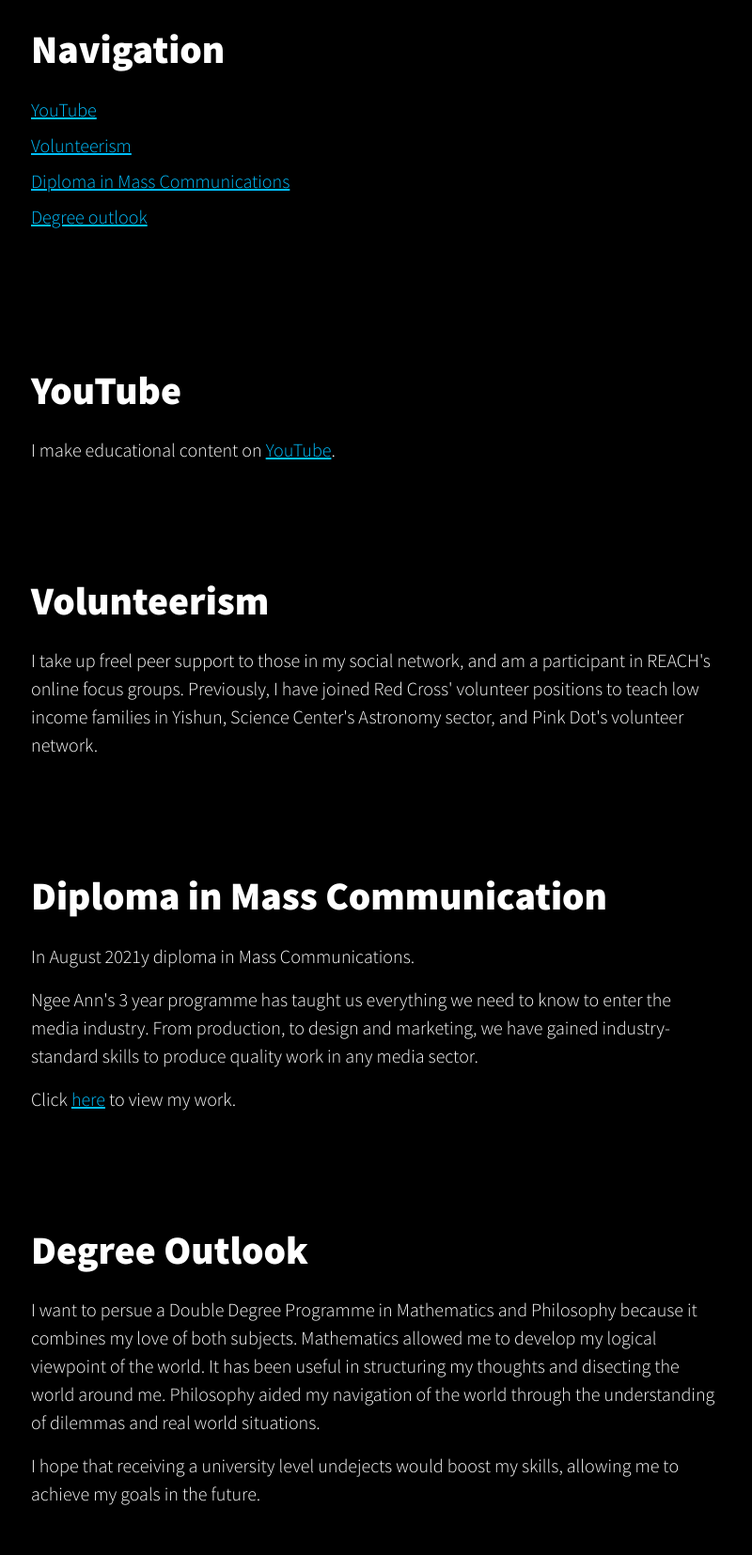
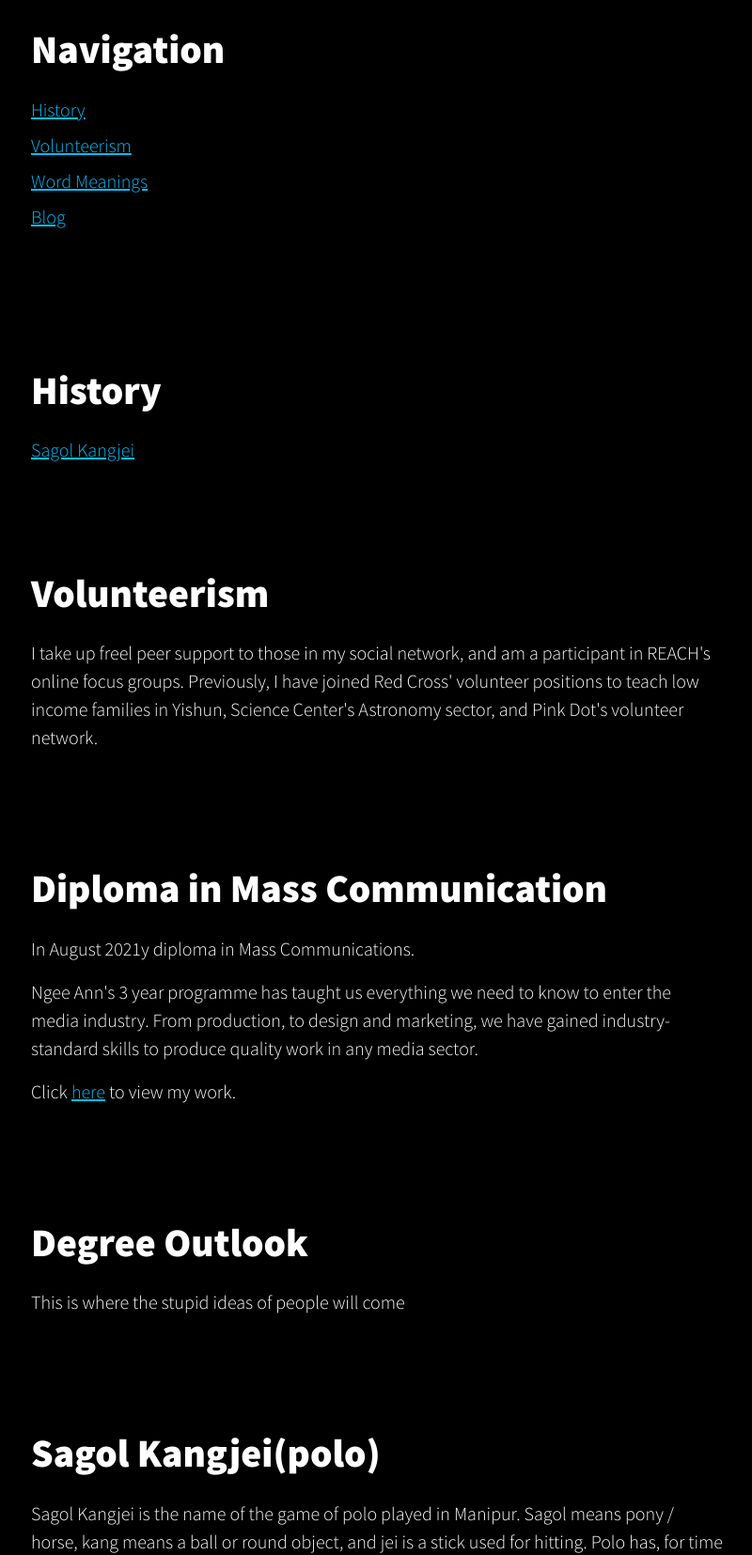
Before and after one commit to langjateam/langja, a plain HTML site: page index.html in a window 1280 px wide. Shown: the part 832-2487 px from the top of the page at 94% size, without its empty margins (239-1039 px from the left). Drawn offline with nearby package versions, Linux system fonts and the light colour scheme.

Commit message:
Update index.html

```diff
--- a/index.html
+++ b/index.html
@@ -130,23 +130,23 @@
         <div class="row">
             <div class="col-lg-8 mx-auto my-5">
                 <h1 class="my-4">Navigation</h1>
-                <p class="my-2"><a href="#YouTube">YouTube</a></p>
+                <p class="my-2"><a href="#History">History</a></p>
                 <p class="my-2"><a href="#Volunteerism">Volunteerism</a></p>
-                <p class="my-2"><a href="#Diploma">Diploma in Mass Communications</a></p>
-                <p class="my-2"><a href="#Degree">Degree outlook</a></p>
+                <p class="my-2"><a href="#Wordmeanings">Word Meanings</a></p>
+                <p class="my-2"><a href="#Blog">Blog</a></p>
             </div>
         </div>
     </div>
 </section>
 
-<!-- YouTube
+<!-- History
 –––––––––––––––––––––––––––––––––––––––––––––––––– -->
-<section id="YouTube">
+<section id="History">
     <div class="container my-5">
         <div class="row">
             <div class="col-lg-8 mx-auto my-3">
-                <h1 class="my-4">YouTube</h1>
-                <p>I make educational content on <a href="https://wwaZ0cVYdYlJWjWGg" target="_blank">YouTube</a>.</p>
+                <h1 class="my-4">History</h1>
+                <p class="my-2"><a href="#sagolkangjei">Sagol Kangjei</a></p>
             </div>
         </div>
     </div>
@@ -165,9 +165,9 @@
     </div>
 </section>
 
-<!-- Diploma
+<!-- Word Meanings
 –––––––––––––––––––––––––––––––––––––––––––––––––– -->
-<section id="Diploma">
+<section id="Wordmeanings">
     <div class="container my-5">
         <div class="row">
             <div class="col-lg-8 mx-auto my-3">
@@ -180,18 +180,57 @@
     </div>
 </section>
 
-<!-- Degree
+<!-- Blog
 –––––––––––––––––––––––––––––––––––––––––––––––––– -->
-<section id="Degree">
+<section id="Blog">
     <div class="container my-5">
         <div class="row">
             <div class="col-lg-8 mx-auto my-3">
                 <h1 class="my-4">Degree Outlook</h1>
                 <p>
-                    I want to persue a Double Degree Programme in Mathematics and Philosophy because it combines my love of both subjects. Mathematics allowed me to develop my logical viewpoint of the world. It has been useful in structuring my thoughts and disecting the world around me. Philosophy aided my navigation of the world through the understanding of dilemmas and real world situations.
+                   This is where the stupid ideas of people will come
                 </p>
+        </div>
+    </div>
+</section>
+
+    <!-- Sagol Kangjei
+–––––––––––––––––––––––––––––––––––––––––––––––––– -->
+<section id="sagolkangjei">
+    <div class="container my-5">
+        <div class="row">
+            <div class="col-lg-8 mx-auto my-3">
+                <h1 class="my-4">Sagol Kangjei(polo)</h1>
                 <p>
-                    I hope that receiving a university level undejects would boost my skills, allowing me to achieve my goals in the future.
+                   Sagol Kangjei is the name of the game of polo played in Manipur. Sagol means pony / horse, kang means a ball or round object, and jei is a stick used for hitting. Polo has, for time immemorial, been a game patronised by the royalty and the upper crust of society, not only in India but abroad. However in the state of Manipur, it has always been a game for the common man. It is a seven - a - side game, the players mounted on ponies.
+
+According to a renowned Sanskrit scholar, Pandit Sharma, Manipuri polo goes back to the year 3100 B.C. Other Manipuri scholars trace the game chronologically to many centuries before Christ ( 2000 - 1500 B.C. ), while some place it around 34 A.D. According to Kangjeiron Purana, which is really the history of hockey in the state, polo was first played in Manipur, and therefore, it got the name Sagol Kangjei - sagol ( horse ) and kangjei ( hockey ).
+
+Manipuri polo symbolises the immense cultural heritage of the state, and great efforts have been put made to raise the standard of this popular game. The prominent patrons of the game were King Kyamba and King Khagemba ( 1597-1672 A.D.), and King Chandra Kirti ( 1850 - 1886 A.D.). The latter, especially, is to be credited with popularising the sport in other parts of the world.
+
+How the game is played
+
+Each player in Sagol Kangjei assumes a specific position on the field.
+
+a) Pun - Ngak ( Full back )
+
+b) Pun - Ngakchun ( Half back )
+
+c) Pulluk ( Left wing )
+
+d) Langjei ( Centre )
+
+e) Pulluk ( Right wing )
+
+f) Pun Jen ( Inner )
+
+g) Pun - Jenchun ( Inner )
+
+There are no goal posts in this game. Goal lines determine the end of the two boundaries of the rectangular field. The ball ( kangdrum ) is white in colour. To score a goal the ball must cross the line.
+
+The polo stick is made of cane or wood, and is called kang - hu. It is 4 to 4 1/2 ft in length, and has a head of hard wood, a foot long, which is set at an obtuse angle. The ball is made of bamboo root, with a diameter of 3" to 3 1/2".
+
+The traditional attire consists of a chin - strap ( khadangchet ) and a turban, for protecting the head. Leg - guards ( khongyom ) are worn below the knee. Since no shoes are worn, the players use khumit - khang. A leash of thick leather is held by the index finger of the left hand. This is a seasonal game, and is played in the Manipuri month of Mera ( September / October ) and ends in the month of Ingen ( June / July ). There is no other country in the world, where hockey is played on foot and horseback. It would not be wrong to say that Manipur was forerunner of invention of hockey, which evolved out of constant experiments with hockey on foot and horseback.
                 </p>
             </div>
         </div>
@@ -206,7 +245,7 @@
             <div class="col-lg-8 mx-auto">
                 <p><a href="#Navigation">Back to Navigation</a></p>
                 <p style="color:black">Last updated: 202105062146</p>
-                <p style="color:grey">© Lahyte 2021</p>
+                <p style="color:grey">© Langja 2021</p>
             </div>
         </div>
     </div>
```
